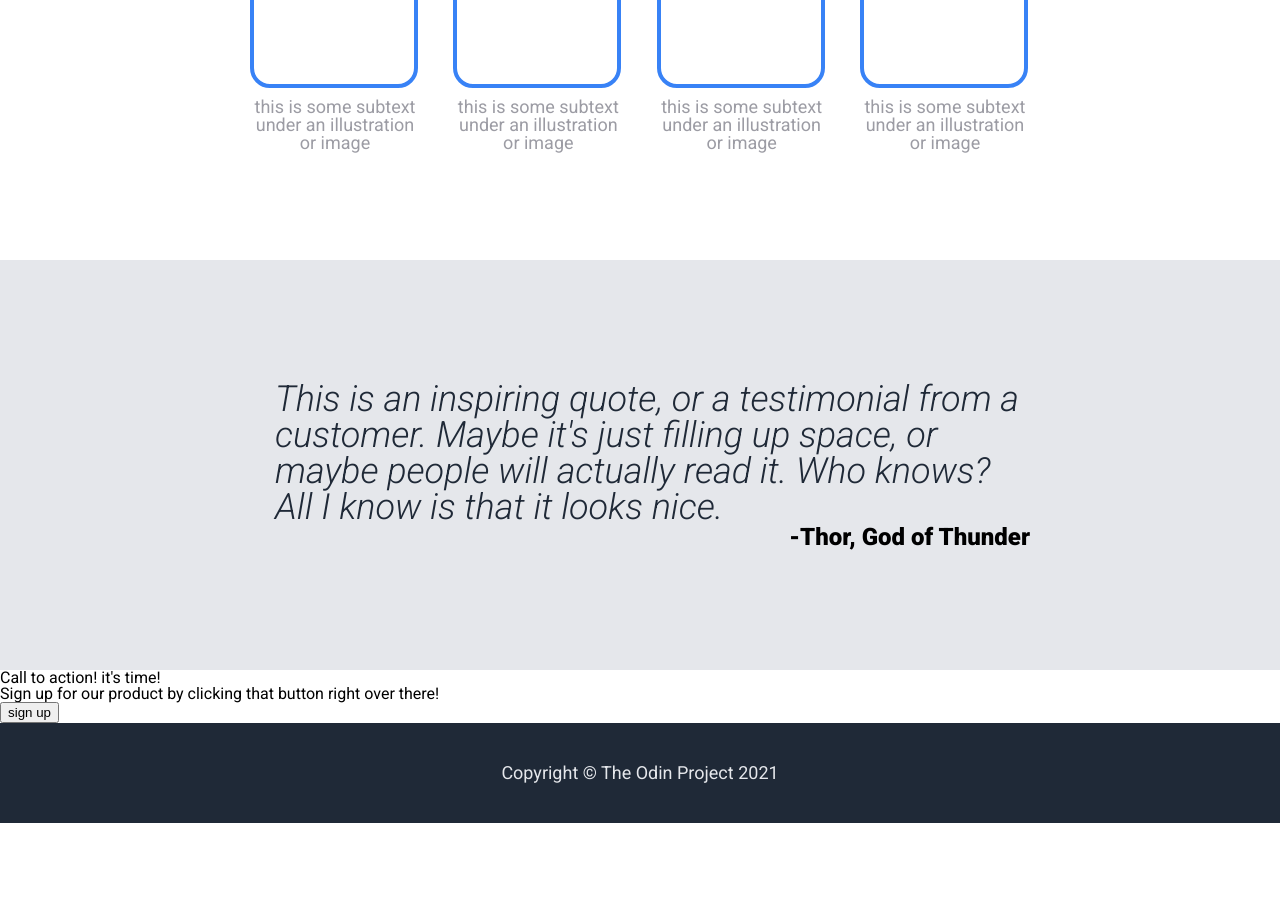
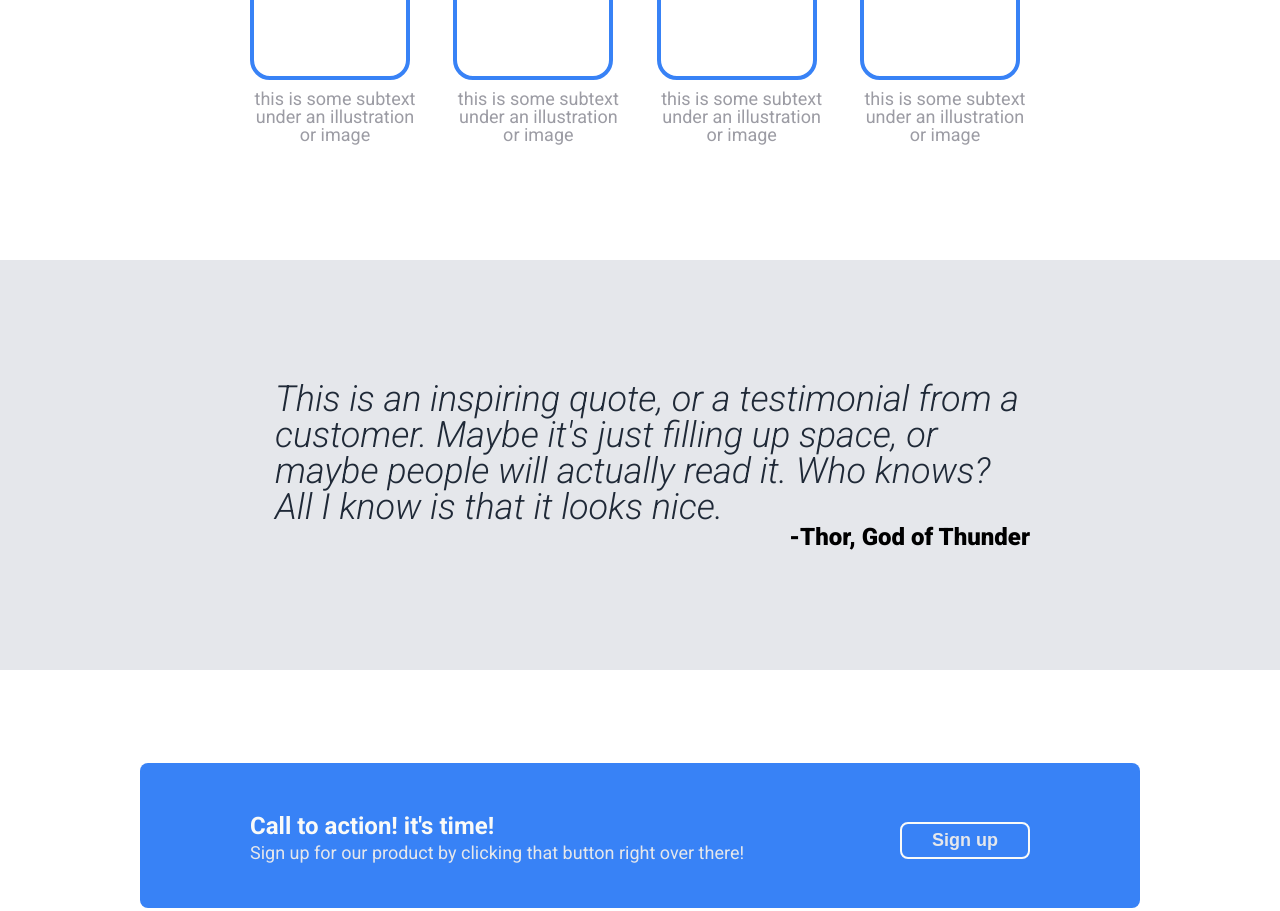
Before and after one commit to Mathzzuco/odin-landingpage, a plain HTML site: page html/index.html in a window 1280 px wide. Shown: the part 751-1662 px from the top of the page. Before the commit the page ends 1574 px from the top, so only its background shows below. Drawn offline with Linux system fonts and the light colour scheme.

Commit message:
finish signup

```diff
--- a/css/index.css
+++ b/css/index.css
@@ -69,7 +69,6 @@ header h1 {
 .main-content button {
   width: 130px;
   height: 37px;
-  /* padding: 8px 34px; */
   margin-top: 10px;
   background-color: #3882f6;
   border: none;
@@ -156,6 +155,48 @@ header h1 {
   font-weight: 800;
 }
 
+#signup {
+  min-height: 330px;
+  display: flex;
+  justify-content: center;
+  align-items: center;
+}
+
+.signup-box {
+  width: 100%;
+  min-height: 145px;
+  display: flex;
+  justify-content: space-between;
+  align-items: center;
+  background-color: #3882f6;
+  border-radius: 8px;
+  padding: 0 110px;
+}
+
+.signup-box h3 {
+  font-size: 24px;
+  font-weight: bold;
+  line-height: 35px;
+  color: #f9faf8;
+}
+
+.signup-box p {
+  font-size: 18px;
+  color: #e5e7eb;
+}
+
+.signup-box button {
+  width: 130px;
+  height: 37px;
+  margin-top: 10px;
+  background-color: #3882f6;
+  border: 2px solid#f9faf8;
+  border-radius: 8px;
+  font-size: 18px;
+  font-weight: bold;
+  color: #e5e7eb;
+}
+
 footer {
   width: 100%;
   height: 100px;
--- a/css/reset.css
+++ b/css/reset.css
@@ -1,3 +1,9 @@
+*,
+*:before,
+*:after {
+  box-sizing: border-box;
+}
+
 html,
 body,
 div,
--- a/html/index.html
+++ b/html/index.html
@@ -70,15 +70,15 @@
         <p>-Thor, God of Thunder</p>
       </div>
     </div>
-    <div id="sign up">
-      <div class="signup-box">
+    <div id="signup">
+      <div class="signup-box container">
         <div class="signup-text">
           <h3>Call to action! it's time!</h3>
-          <p class="signup-text">
+          <p>
             Sign up for our product by clicking that button right over there!
           </p>
         </div>
-        <button>sign up</button>
+        <button>Sign up</button>
       </div>
     </div>
     <footer>
```
